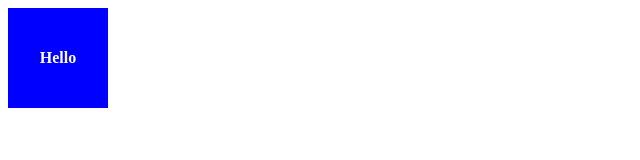
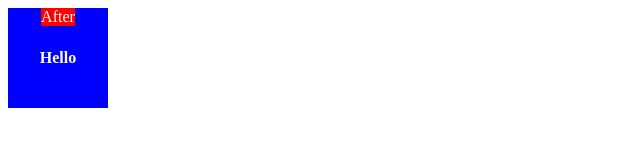
Before and after one commit to pratham022/Frontend-miniprojects, a plain HTML site: page CSSTransform/index.html in a window 1280 px wide. Shown: the full height of the page, 0-640 px from the left. Drawn offline with Linux system fonts and the light colour scheme.

Commit message:
Center a div using left and transform properties

```diff
--- a/CSSTransform/index.html
+++ b/CSSTransform/index.html
@@ -40,6 +40,28 @@
             transform: translate(30px, 60px); */
         }
 
+        div {
+            position: relative;
+        }
+
+        /* The ::after selector inserts something after the content of each selected element(s).
+            Use the content property to specify the content to insert. */
+        div::after {
+            content: 'After';
+            background-color: red;
+            position: absolute;
+            top: 0;
+            left: 50%;
+            transform: translate(-50%);
+
+            /* If we use only left: 50%, then the after content WILL START from center
+                But, we want the after content TO BE IN THE CENTER
+            */
+            /* So, by using the combination of left and translate, we have centered the
+                after content in the top of the div
+            */
+        }
+
     </style>
 </head>
 <body>
```
